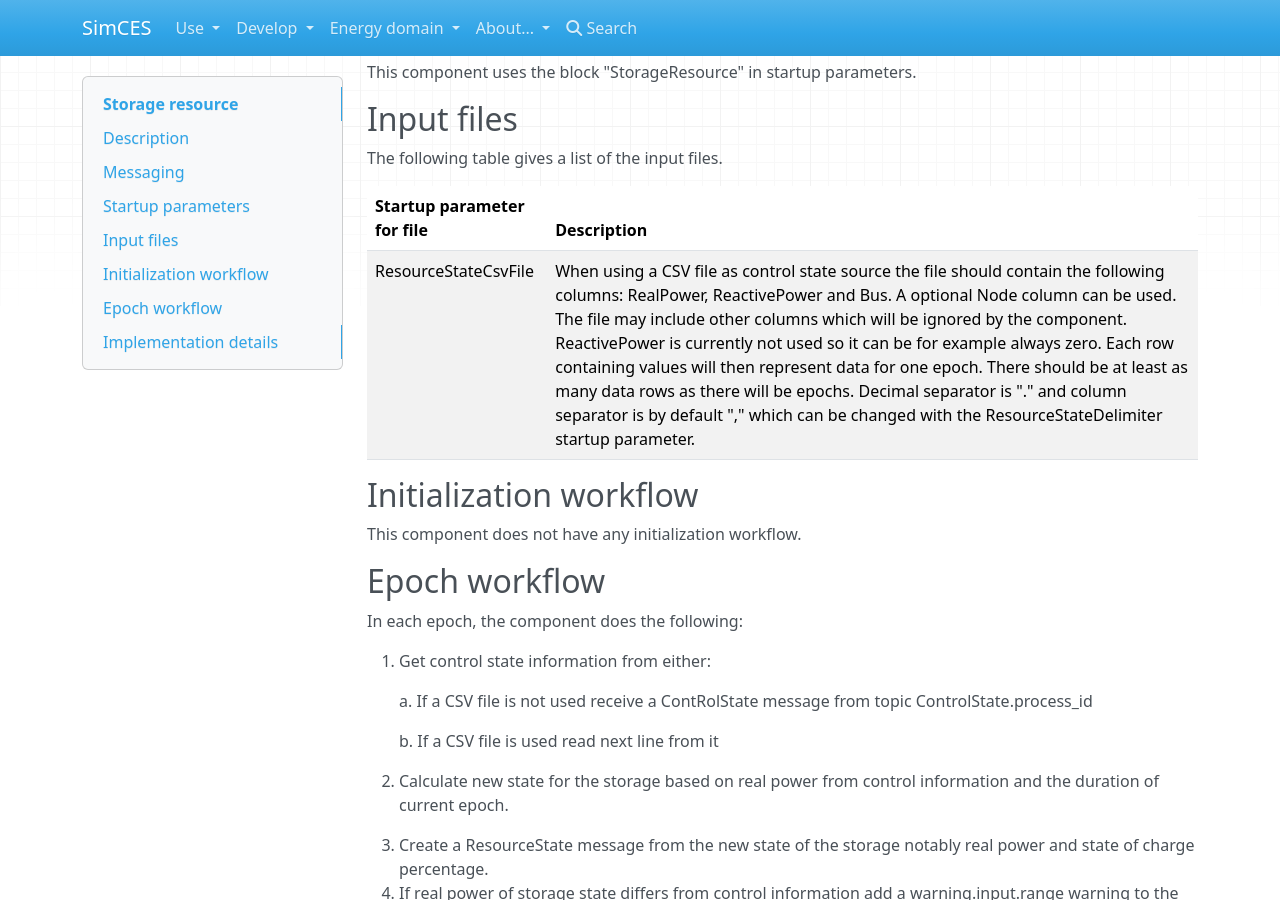
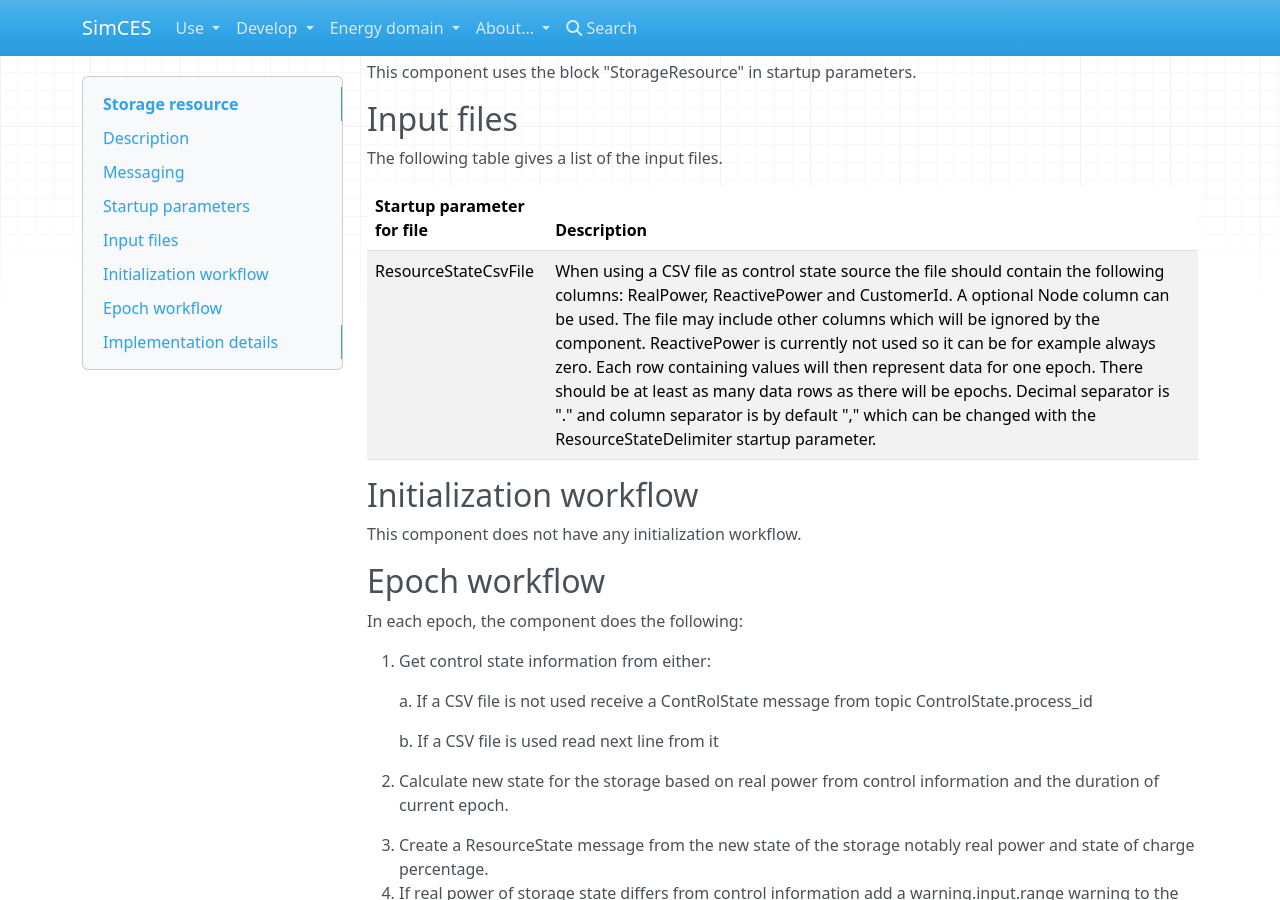
Before and after one commit to simcesplatform/simcesplatform.github.io, an MkDocs documentation site: the page built from markdown/energy_storage.md, in a window 1280 px wide and 900 px high, scrolled down 1060 px. Built offline with MkDocs 1.6.1, drawn with Linux system fonts in a browser that asks for light colours; nearby versions of some CDN libraries; library files that are not in the unit come from our copies.

Commit message:
changed bus to customer id

```diff
--- a/markdown/energy_storage.md
+++ b/markdown/energy_storage.md
@@ -45,7 +45,7 @@ The following table gives a list of the input files.
 
 | Startup parameter for file | Description |
 | --- | --- |
-| ResourceStateCsvFile | When using a CSV file as control state source the file should contain the following columns: RealPower, ReactivePower and Bus. A optional Node column can be used. The file may include other columns which will be ignored by the component. ReactivePower is currently not used so it can be for example always zero. Each row containing values will then represent data for one epoch. There should be at least as many data rows as there will be epochs. Decimal separator is "." and column separator is by default "," which can be changed with the ResourceStateDelimiter startup parameter. |
+| ResourceStateCsvFile | When using a CSV file as control state source the file should contain the following columns: RealPower, ReactivePower and CustomerId. A optional Node column can be used. The file may include other columns which will be ignored by the component. ReactivePower is currently not used so it can be for example always zero. Each row containing values will then represent data for one epoch. There should be at least as many data rows as there will be epochs. Decimal separator is "." and column separator is by default "," which can be changed with the ResourceStateDelimiter startup parameter. |
 
 ## Initialization workflow
 
```
